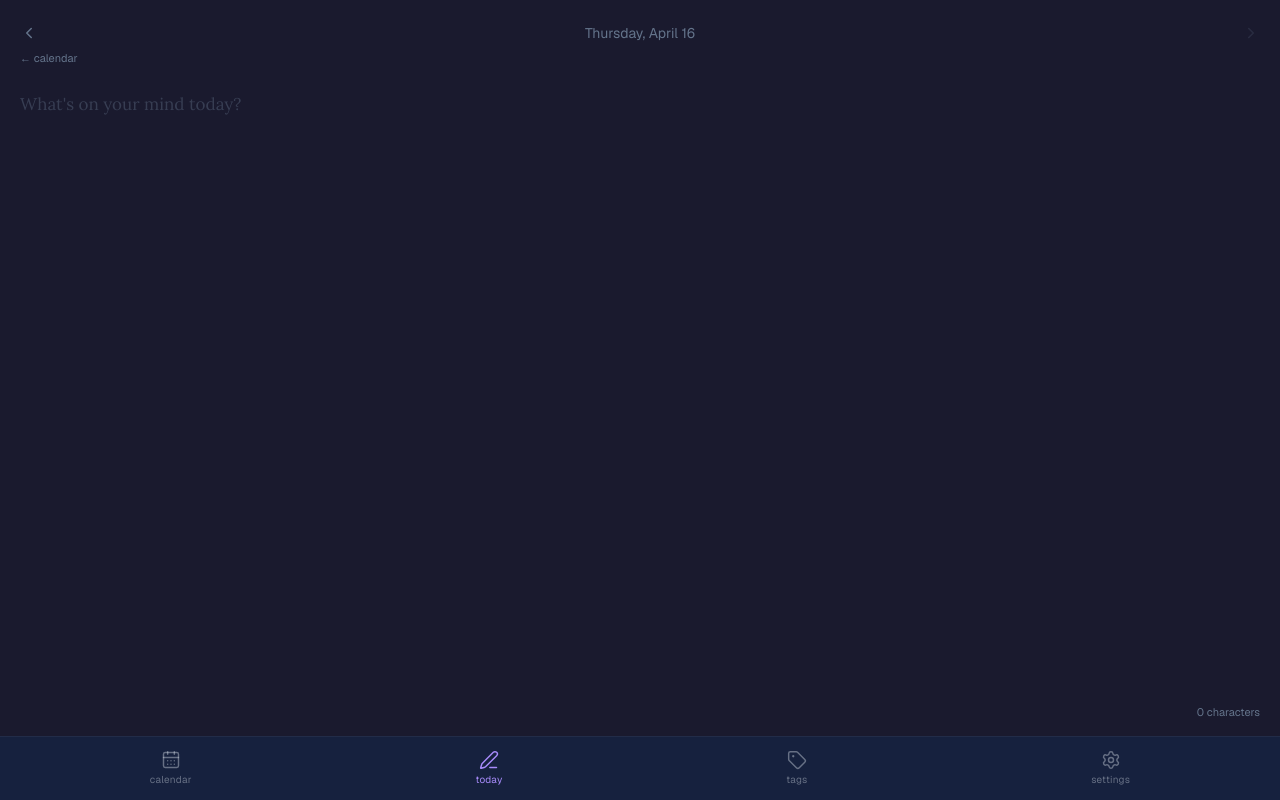
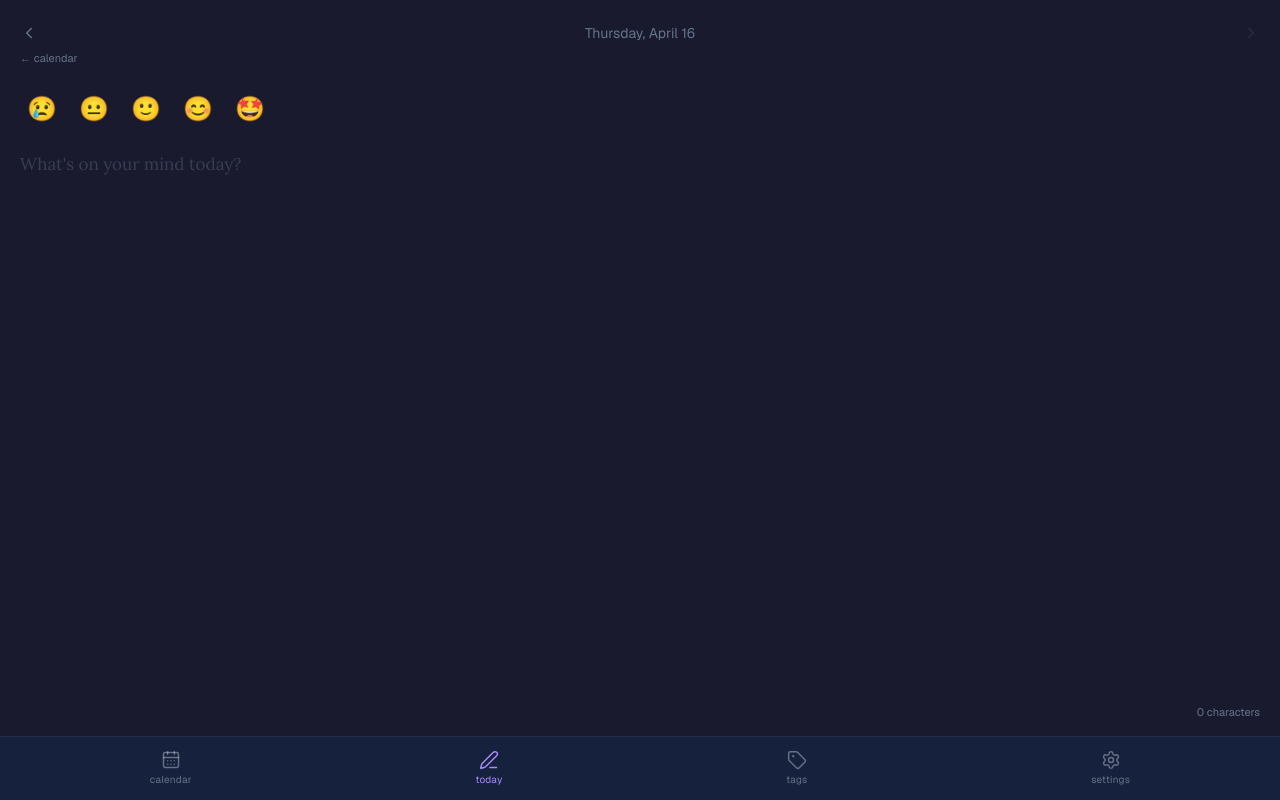
Before and after one commit to jazlyntanjy/daze, a Next.js app: page /today in a window 1280 px wide. Built offline with nearby package versions, Linux system fonts and the light colour scheme.

Commit message:
feat: mood tracker with colored calendar dots

```diff
--- a/components/CalendarGrid.tsx
+++ b/components/CalendarGrid.tsx
@@ -4,6 +4,7 @@ import { useState } from "react";
 import { useRouter } from "next/navigation";
 import { ChevronLeft, ChevronRight } from "lucide-react";
 import { useEntries } from "@/hooks/useEntries";
+import { getMoodColor } from "@/lib/mood";
 import {
   toDateString,
   todayString,
@@ -113,7 +114,9 @@ export function CalendarGrid() {
           const dateStr = toDateString(new Date(viewYear, viewMonth, day));
           const isFuture = dateStr > todayStr;
           const isToday = dateStr === todayStr;
-          const hasEntry = !!entries[dateStr]?.text?.trim();
+          const entry = entries[dateStr];
+          const hasEntry = !!entry?.text?.trim();
+          const dotColor = hasEntry ? getMoodColor(entry?.mood ?? null) : "transparent";
 
           return (
             <button
@@ -134,11 +137,7 @@ export function CalendarGrid() {
               </span>
               <span
                 className="mt-1.5 w-1 h-1 rounded-full"
-                style={{
-                  backgroundColor: hasEntry
-                    ? "var(--theme-accent)"
-                    : "transparent",
-                }}
+                style={{ backgroundColor: dotColor }}
               />
             </button>
           );
--- a/components/EntryEditor.tsx
+++ b/components/EntryEditor.tsx
@@ -6,6 +6,7 @@ import Link from "next/link";
 import { ChevronLeft, ChevronRight } from "lucide-react";
 import { useEntries } from "@/hooks/useEntries";
 import { formatDisplayDate, todayString, addDays } from "@/lib/dates";
+import { MoodSelector } from "@/components/MoodSelector";
 
 export function EntryEditor({ date: dateProp }: { date?: string }) {
   const date = dateProp ?? todayString();
@@ -13,16 +14,24 @@ export function EntryEditor({ date: dateProp }: { date?: string }) {
   const router = useRouter();
 
   const [text, setText] = useState("");
+  const [mood, setMood] = useState<string | null>(null);
   // Tracks which date's entry we've loaded, so typing doesn't re-initialize text
   const loadedForRef = useRef<string | null>(null);
 
   useEffect(() => {
     if (!isHydrated) return;
     if (loadedForRef.current === date) return;
-    setText(getEntry(date)?.text ?? "");
+    const entry = getEntry(date);
+    setText(entry?.text ?? "");
+    setMood(entry?.mood ?? null);
     loadedForRef.current = date;
     // eslint-disable-next-line react-hooks/exhaustive-deps
   }, [date, isHydrated]);
+
+  function handleMoodChange(m: string | null) {
+    setMood(m);
+    saveEntry(date, { mood: m });
+  }
 
   function handleChange(e: React.ChangeEvent<HTMLTextAreaElement>) {
     const value = e.target.value;
@@ -70,11 +79,14 @@ export function EntryEditor({ date: dateProp }: { date?: string }) {
       {/* Back link */}
       <Link
         href="/calendar"
-        className="text-[11px] mb-6 self-start"
+        className="text-[11px] mb-5 self-start"
         style={{ color: "var(--theme-muted)" }}
       >
         ← calendar
       </Link>
+
+      {/* Mood selector */}
+      <MoodSelector value={mood} onChange={handleMoodChange} disabled={isFuture} />
 
       {/* Textarea */}
       <textarea
--- /dev/null
+++ b/components/MoodSelector.tsx
@@ -0,0 +1,41 @@
+"use client";
+
+import { MOODS } from "@/lib/mood";
+
+interface Props {
+  value: string | null;
+  onChange: (mood: string | null) => void;
+  disabled?: boolean;
+}
+
+export function MoodSelector({ value, onChange, disabled }: Props) {
+  return (
+    <div className="flex gap-2 mb-5">
+      {MOODS.map(({ emoji, color }) => {
+        const selected = value === emoji;
+        return (
+          <button
+            key={emoji}
+            onClick={() => onChange(selected ? null : emoji)}
+            disabled={disabled}
+            className="text-2xl w-11 h-11 rounded-xl flex items-center justify-center transition-transform duration-150 ease-out active:scale-95 disabled:opacity-30"
+            style={
+              selected
+                ? {
+                    transform: "scale(1.1)",
+                    outline: `2px solid ${color}`,
+                    outlineOffset: "1px",
+                    backgroundColor: `${color}18`,
+                  }
+                : { transform: "scale(1)" }
+            }
+            aria-label={emoji}
+            aria-pressed={selected}
+          >
+            {emoji}
+          </button>
+        );
+      })}
+    </div>
+  );
+}
--- a/hooks/useEntries.ts
+++ b/hooks/useEntries.ts
@@ -5,7 +5,7 @@ import { todayString, addDays } from "@/lib/dates";
 
 export interface EntryData {
   text: string;
-  mood: null;
+  mood: string | null;
   tags: string[];
 }
 
--- /dev/null
+++ b/lib/mood.ts
@@ -0,0 +1,13 @@
+export const MOODS = [
+  { emoji: "😢", color: "#7dd3fc" },
+  { emoji: "😐", color: "#94a3b8" },
+  { emoji: "🙂", color: "#86efac" },
+  { emoji: "😊", color: "#fde047" },
+  { emoji: "🤩", color: "#f9a8d4" },
+] as const;
+
+export type MoodEmoji = (typeof MOODS)[number]["emoji"];
+
+export function getMoodColor(mood: string | null): string {
+  return MOODS.find((m) => m.emoji === mood)?.color ?? "#a78bfa";
+}
```
